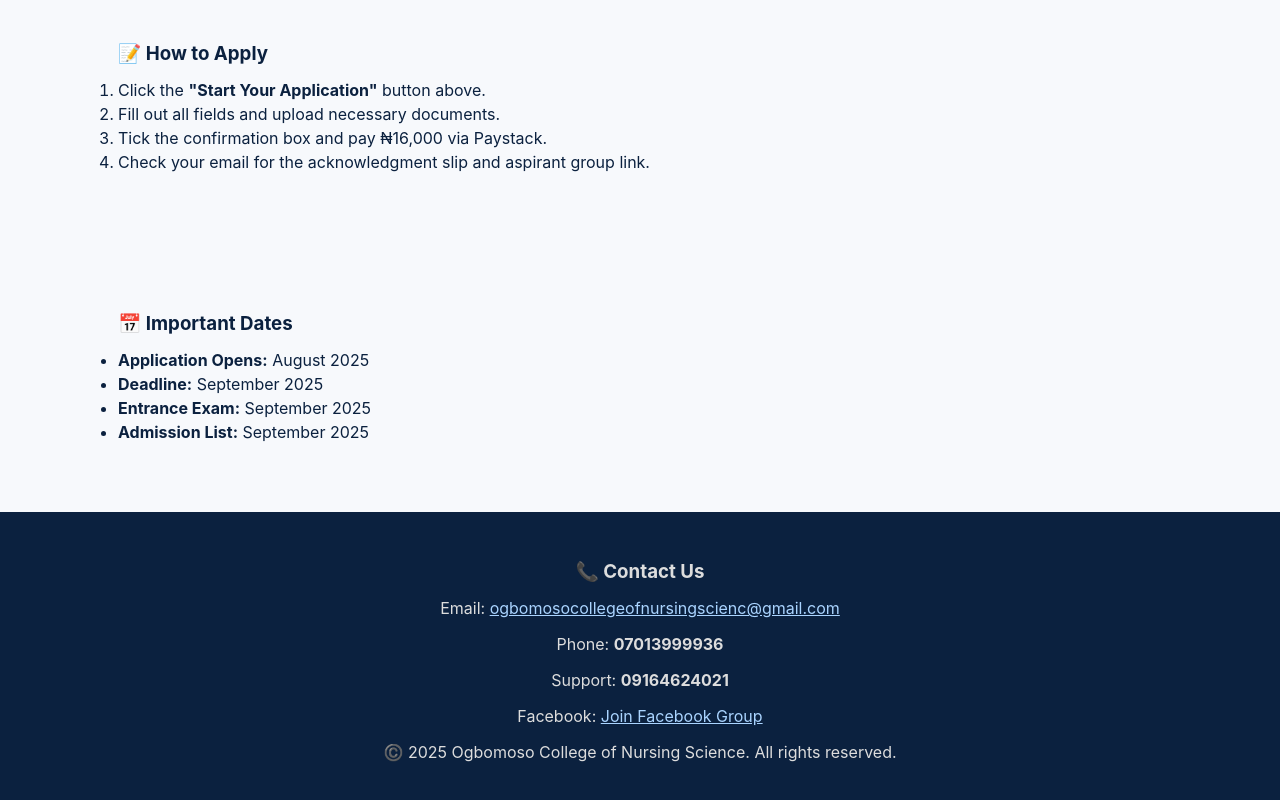
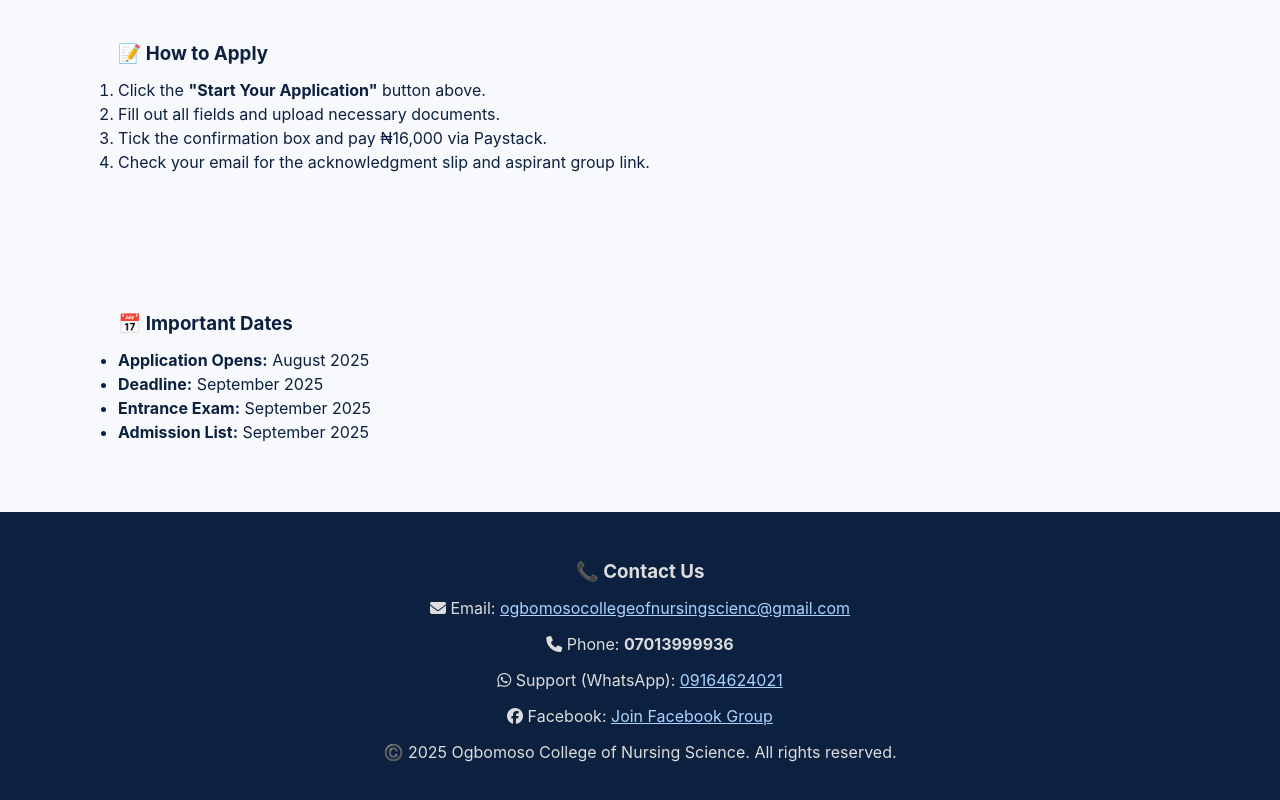
Before and after one commit to Giftfx-ship/ocns-admissions, a website: page index.html in a window 1280 px wide. Shown: the part 1686-2486 px from the top of the page. Drawn offline with Linux system fonts and the light colour scheme.

Commit message:
Update index.html

```diff
--- a/index.html
+++ b/index.html
@@ -240,14 +240,46 @@
     </div>
   </section>
 
+  <!-- Add Font Awesome in your <head> -->
+<link
+  rel="stylesheet"
+  href="https://cdnjs.cloudflare.com/ajax/libs/font-awesome/6.5.0/css/all.min.css"
+/>
+
 <!-- Footer -->
 <footer class="site-footer" id="contact">
   <div class="wrap">
     <h3 class="section-title">📞 Contact Us</h3>
-      <p>Email: <a href="mailto:ogbomosocollegeofnursingscienc@gmail.com">ogbomosocollegeofnursingscienc@gmail.com</a></p>
-      <p>Phone: <strong>07013999936</strong></p>
-      <p>Support: <strong>09164624021</strong></p>
-      <p>Facebook: <a href="https://facebook.com/groups/1461126221519071/" target="_blank">Join Facebook Group</a></p>
+
+    <p>
+      <i class="fas fa-envelope"></i>
+      Email:
+      <a href="mailto:ogbomosocollegeofnursingscienc@gmail.com">
+        ogbomosocollegeofnursingscienc@gmail.com
+      </a>
+    </p>
+
+    <p>
+      <i class="fas fa-phone"></i>
+      Phone: <strong>07013999936</strong>
+    </p>
+
+    <p>
+      <i class="fab fa-whatsapp"></i>
+      Support (WhatsApp):
+      <a href="https://wa.me/2349164624021" target="_blank">
+        09164624021
+      </a>
+    </p>
+
+    <p>
+      <i class="fab fa-facebook"></i>
+      Facebook:
+      <a href="https://facebook.com/groups/1461126221519071/" target="_blank">
+        Join Facebook Group
+      </a>
+    </p>
+
     <p>©️ 2025 Ogbomoso College of Nursing Science. All rights reserved.</p>
   </div>
 </footer>
```
Lines whose indentation alone changed are shown as unchanged.
